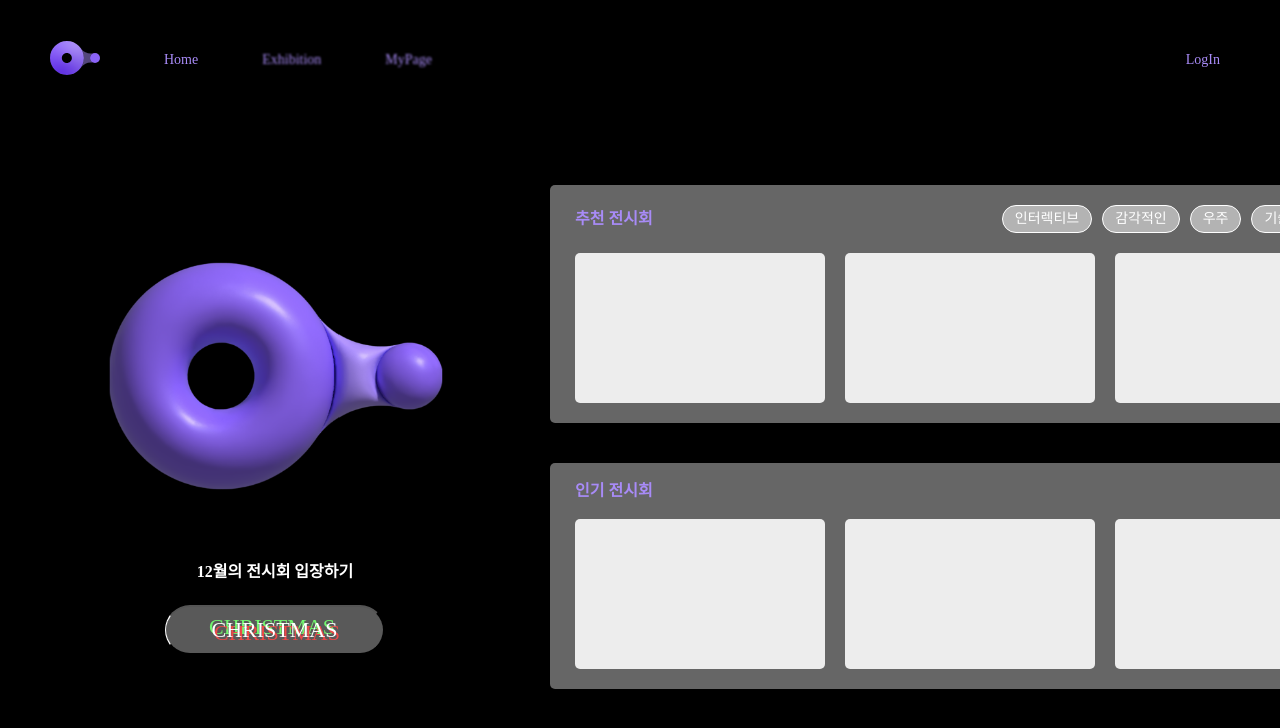
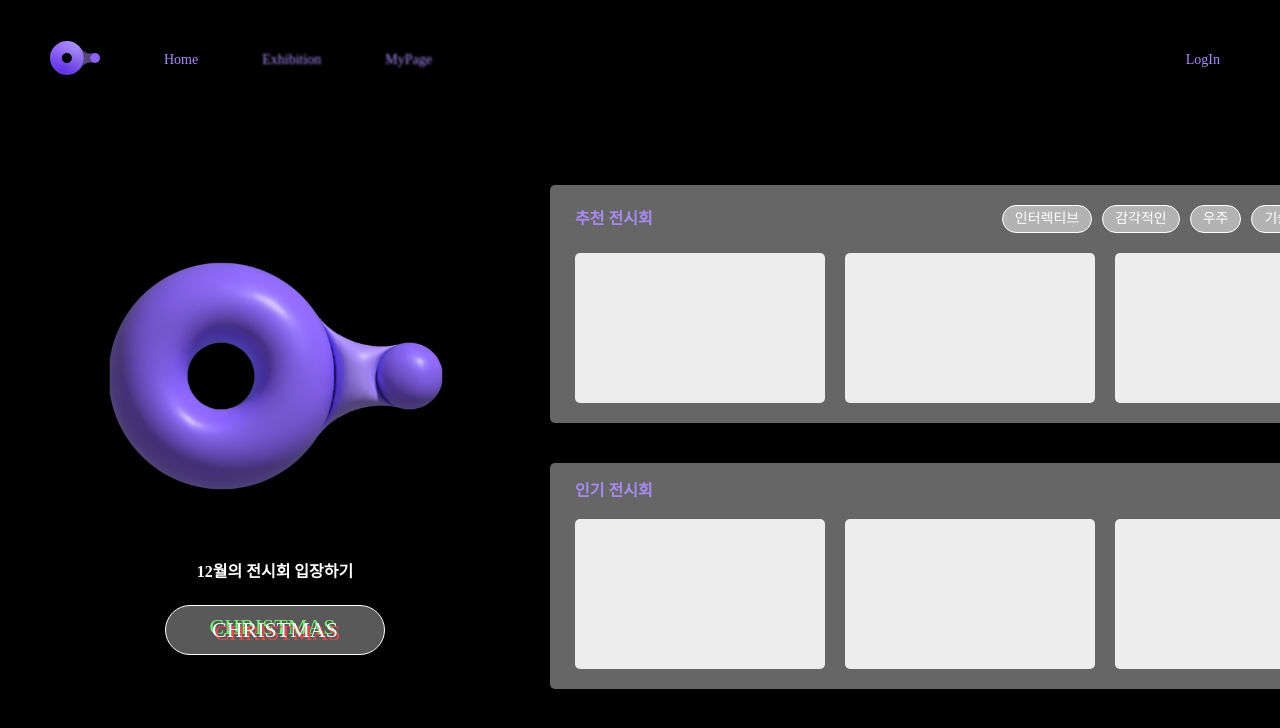
Before and after one commit to 23-2-Media-Project/front, a React (Create React App) app: page /main in a window 1280 px wide. Shown: the top 728 px of the page. Built offline with nearby package versions, Linux system fonts and the light colour scheme; a web font is replaced by a local one.

Commit message:
fix: 이달의 전시회 입장 버튼 스타일 오류 수정

```diff
--- a/src/pages/MainPage.jsx
+++ b/src/pages/MainPage.jsx
@@ -4,6 +4,7 @@ import { useNavigate } from "react-router-dom";
 import { ReactComponent as Logo3d } from "../assets/logo/logo-3d.svg";
 
 import "../styles/MainPage.scss";
+
 import ExhibitionList from "../components/main/ExhibitionList";
 
 /* TODO:
--- a/src/styles/MainPage.scss
+++ b/src/styles/MainPage.scss
@@ -46,7 +46,7 @@
         font-size: 22px;
         color: #fff;
         background-color: rgba(255, 255, 255, 0.35);
-        border-left: 1px solid #fff;
+        border: 1px solid #fff;
         border-radius: 50px;
 
         &:hover {
@@ -129,7 +129,7 @@
             font-size: 14px;
             padding: 6px 12px;
             border-radius: 30px;
-            border: 1px solid #fff;
+            border: 1px solid #fff !important;
             background-color: rgba($color: #fff, $alpha: 0.5);
           }
         }
```
